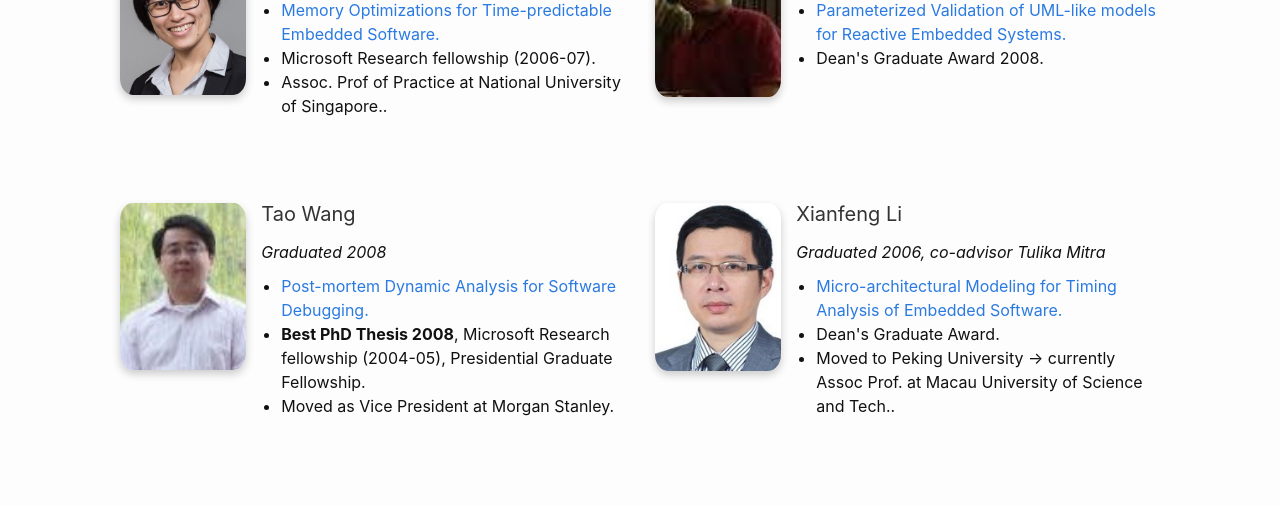
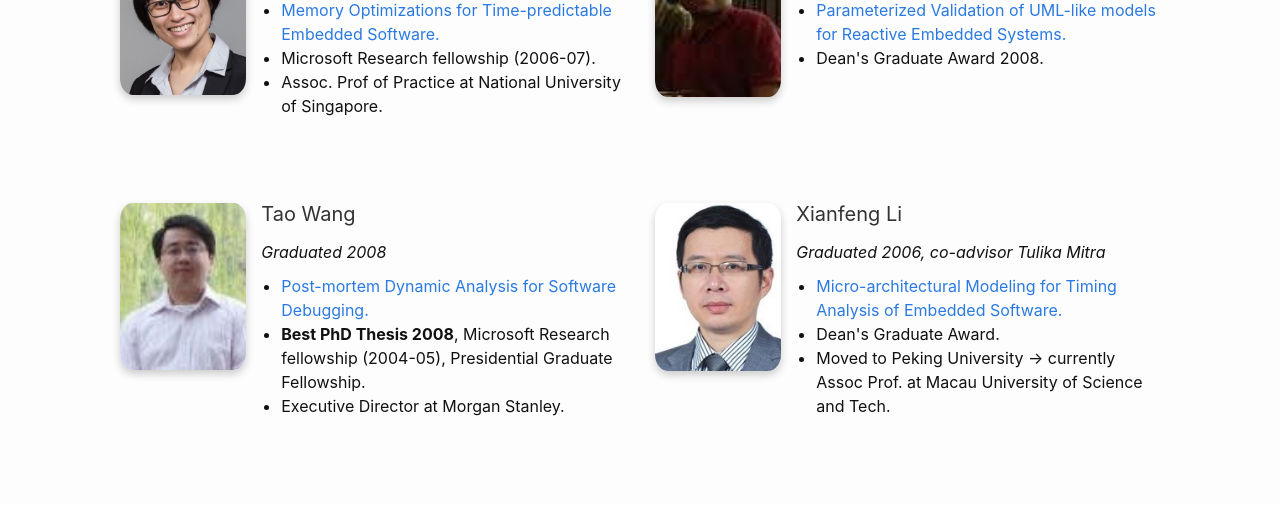
Before and after one commit to nus-tss/nus-tss.github.io, a Jekyll site: the page built from _pages/team.md, in a window 1280 px wide and 900 px high, scrolled down 4216 px. Shown: the part 188-693 px from the top of the window. Built offline with Jekyll 4.4.1, drawn with Linux system fonts in a browser that asks for light colours; nearby versions of some CDN libraries.

Commit message:
Update phd-alumni.yml

```diff
--- a/_data/team/phd-alumni.yml
+++ b/_data/team/phd-alumni.yml
@@ -86,7 +86,7 @@
   graduated: 2010
   thesis-title: Memory Optimizations for Time-predictable Embedded Software
   thesis-link: https://abhikrc.com/Students/VivySuhendra_PhDThesis_2009.pdf
-  next: Assoc. Prof of Practice at National University of Singapore.
+  next: Assoc. Prof of Practice at National University of Singapore
   award: Microsoft Research fellowship (2006-07)
   coadvisor: Tulika Mitra
   website: https://www.comp.nus.edu.sg/~vivy/index.html
@@ -103,7 +103,7 @@
   graduated: 2008
   thesis-title: Post-mortem Dynamic Analysis for Software Debugging
   thesis-link: https://abhikrc.com/Students/WangTao.pdf
-  next: Moved as Vice President at Morgan Stanley
+  next: Executive Director at Morgan Stanley
   award: <b>Best PhD Thesis 2008</b>, Microsoft Research fellowship (2004-05), Presidential Graduate Fellowship
 
 - name: Xianfeng Li
@@ -111,6 +111,6 @@
   graduated: 2006
   thesis-title: Micro-architectural Modeling for Timing Analysis of Embedded Software
   thesis-link: https://www.comp.nus.edu.sg/~abhik/Students/Xianfeng.pdf
-  next: Moved to Peking University -> currently Assoc Prof. at Macau University of Science and Tech.
+  next: Moved to Peking University -> currently Assoc Prof. at Macau University of Science and Tech
   award: Dean's Graduate Award
   coadvisor: Tulika Mitra
```
